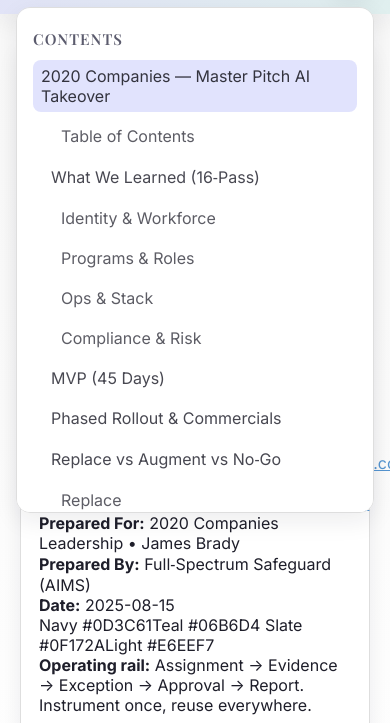
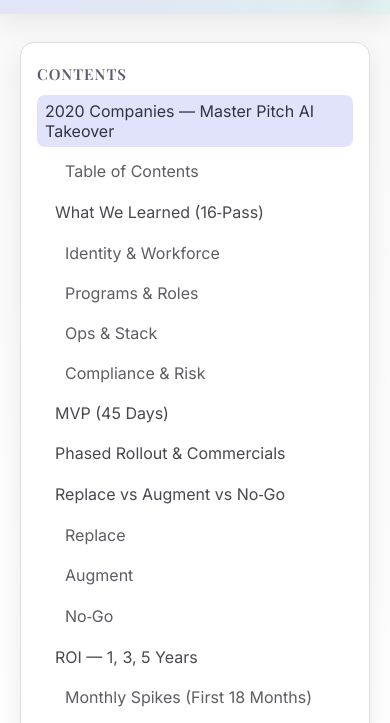
Before and after one commit to CryptoJym/pitch-2020-site, a website: page index.html in a window 390 px wide. Both pictures are taken after a click on the button "Toggle table of contents". Shown: the part 57-780 px from the top of the page. Drawn offline with nearby package versions, Linux system fonts and the light colour scheme.

Commit message:
fix(css): make ToC non-overlay on mobile (position: static, no z-index)

```diff
--- a/assets/styles.css
+++ b/assets/styles.css
@@ -94,7 +94,8 @@ h2, h3, h4 { font-weight: 600; }
 /* Mobile layout */
 @media (max-width: 960px) {
   .layout { grid-template-columns: 1fr; gap: 16px; }
-  .toc { position: fixed; top: 64px; right: 16px; left: 16px; height: auto; max-height: 60dvh; display: none; z-index: 1001; }
+  /* Make ToC a non-overlay block on mobile */
+  .toc { position: static; top: auto; right: auto; left: auto; height: auto; max-height: none; display: none; z-index: auto; }
   .toc.open { display: block; }
 }
 
```
